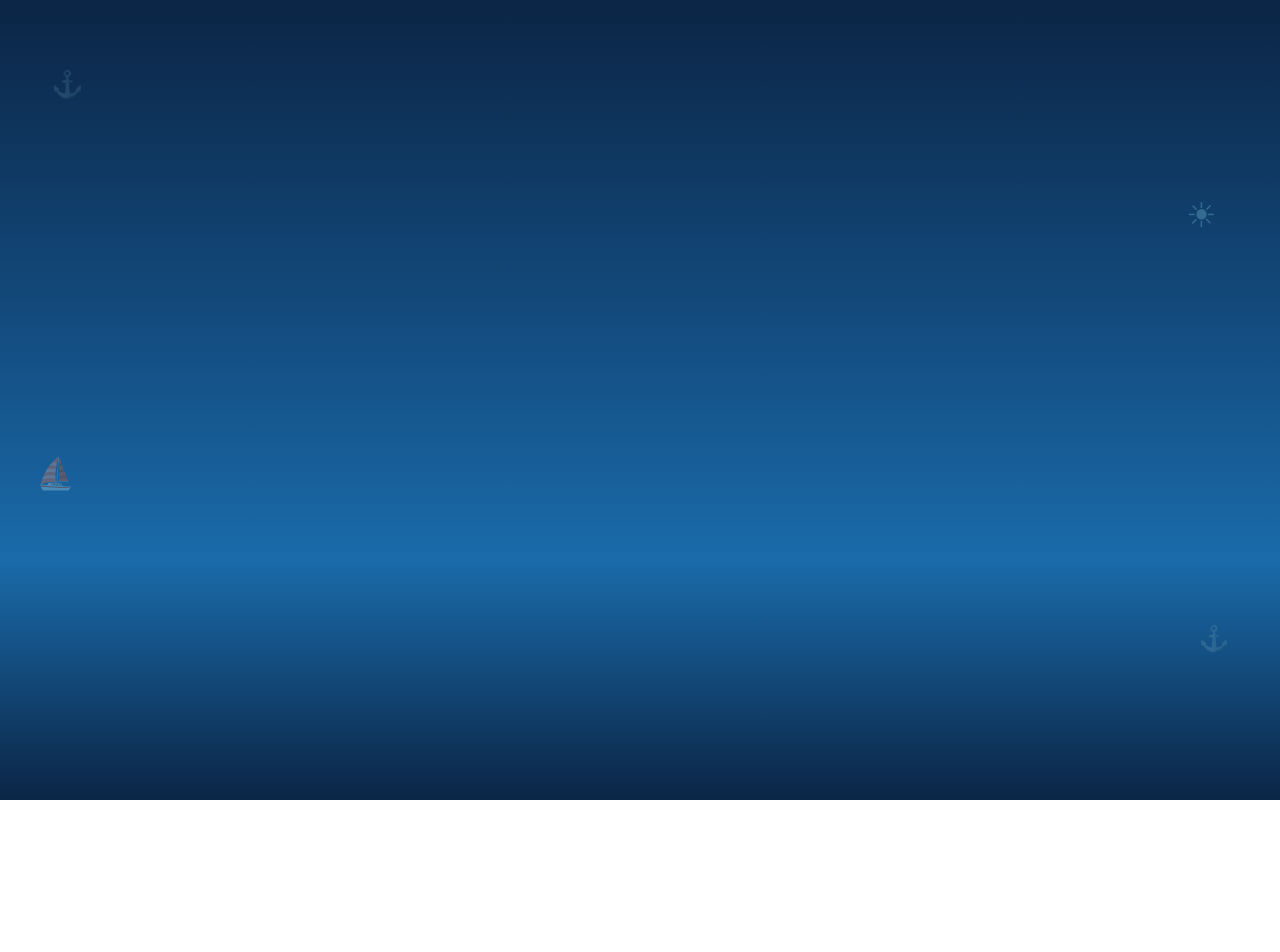
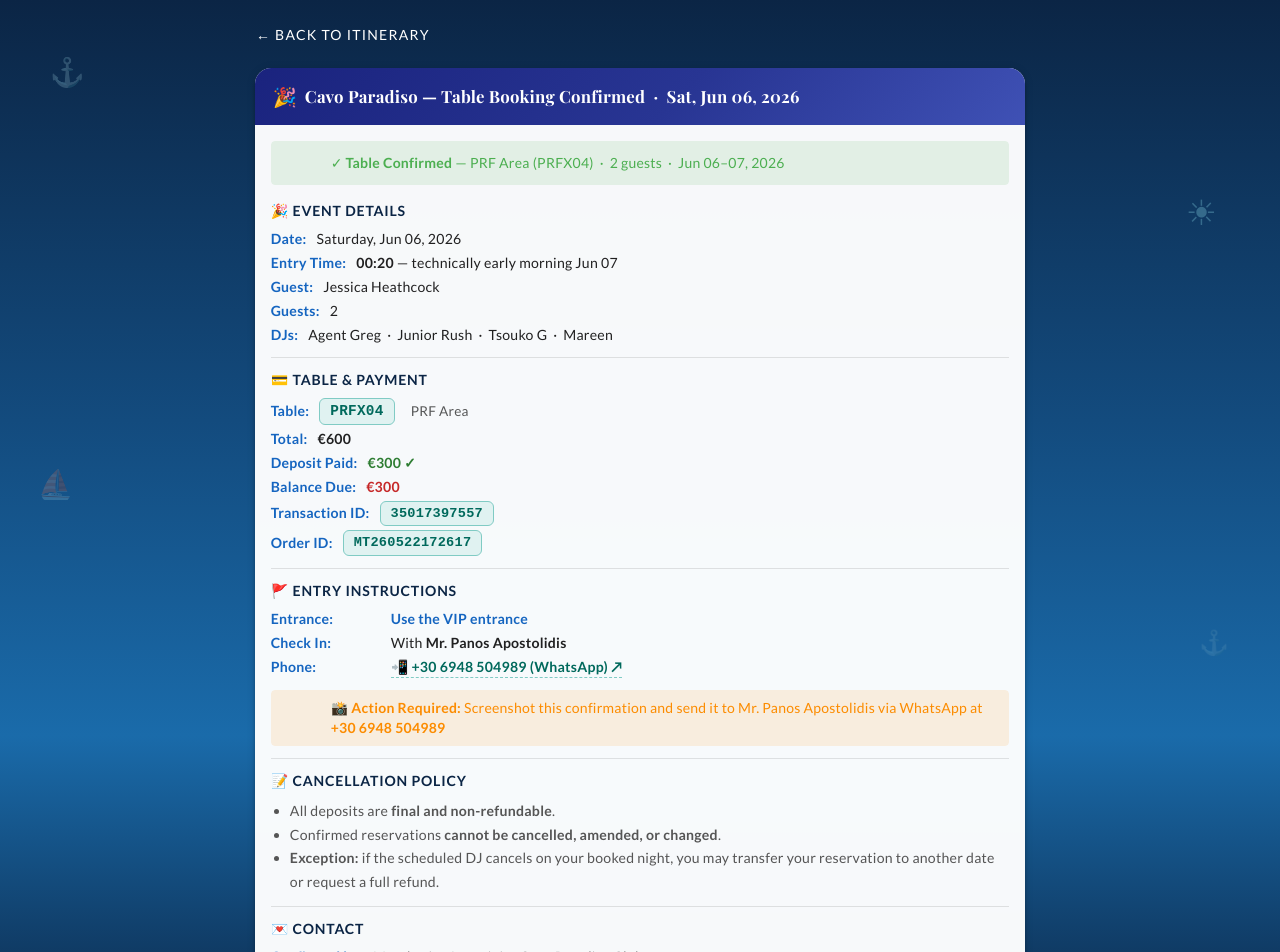
Before and after one commit to FlintShadey/Itenerary, a Vue app: page /#/cavo-paradiso in a window 1280 px wide. Before the commit this address had no page. Shown: the top 952 px of the page. Before the commit the page ends 800 px from the top, so only its background shows below. Built offline with nearby package versions, Linux system fonts and the light colour scheme.

Commit message:
Add Cavo Paradiso confirmed booking detail view

```diff
--- a/src/router.js
+++ b/src/router.js
@@ -7,6 +7,7 @@ import AthensWalkingDay from './views/AthensWalkingDay.vue'
 import EwrLayover from './views/EwrLayover.vue'
 import AigialosTransport from './views/AigialosTransport.vue'
 import KourosTransport from './views/KourosTransport.vue'
+import CavoParadiso from './views/CavoParadiso.vue'
 
 const routes = [
   { path: '/', component: Itinerary },
@@ -17,6 +18,7 @@ const routes = [
   { path: '/ewr-layover', component: EwrLayover },
   { path: '/aigialos-transport', component: AigialosTransport },
   { path: '/kouros-transport', component: KourosTransport },
+  { path: '/cavo-paradiso', component: CavoParadiso },
 ]
 
 export default createRouter({
--- /dev/null
+++ b/src/views/CavoParadiso.vue
@@ -0,0 +1,130 @@
+<template>
+  <v-main>
+    <v-container>
+      <v-row justify="center">
+        <v-col cols="12" md="10" lg="8">
+
+          <v-btn variant="text" color="white" class="mb-4 pl-0" @click="$router.back()">
+            &#8592; Back to Itinerary
+          </v-btn>
+
+          <!-- Confirmation Card -->
+          <v-card hover elevation="4" class="mb-6 itinerary-card">
+            <v-card-title class="card-header" style="background:linear-gradient(135deg,#1A237E 0%,#283593 55%,#3F51B5 100%)!important;color:#fff!important;">
+              <span class="card-header-icon">&#127881;</span>
+              Cavo Paradiso &mdash; Table Booking Confirmed &nbsp;&middot;&nbsp; Sat, Jun 06, 2026
+            </v-card-title>
+            <v-card-text class="pa-4">
+
+              <v-alert type="success" variant="tonal" density="compact" class="mb-4">
+                &#10003; <strong>Table Confirmed</strong> &mdash; PRF Area (PRFX04) &nbsp;&middot;&nbsp; 2 guests &nbsp;&middot;&nbsp; Jun 06–07, 2026
+              </v-alert>
+
+              <!-- Event details -->
+              <div class="benefits-heading mb-2">&#127881; Event Details</div>
+              <div class="confirm-row mb-1">
+                <span class="detail-label">Date:</span>
+                <span>Saturday, Jun 06, 2026</span>
+              </div>
+              <div class="confirm-row mb-1">
+                <span class="detail-label">Entry Time:</span>
+                <span><strong>00:20</strong> &mdash; technically early morning Jun 07</span>
+              </div>
+              <div class="confirm-row mb-1">
+                <span class="detail-label">Guest:</span>
+                <span>Jessica Heathcock</span>
+              </div>
+              <div class="confirm-row mb-1">
+                <span class="detail-label">Guests:</span>
+                <span>2</span>
+              </div>
+              <div class="confirm-row mb-3">
+                <span class="detail-label">DJs:</span>
+                <span>Agent Greg &nbsp;&middot;&nbsp; Junior Rush &nbsp;&middot;&nbsp; Tsouko G &nbsp;&middot;&nbsp; Mareen</span>
+              </div>
+
+              <v-divider class="my-3"></v-divider>
+
+              <!-- Table & Payment -->
+              <div class="benefits-heading mb-2">&#128179; Table &amp; Payment</div>
+              <div class="confirm-row mb-1">
+                <span class="detail-label">Table:</span>
+                <span class="confirm-code">PRFX04</span>
+                <span style="margin-left:6px;font-size:0.85rem;opacity:0.75;">PRF Area</span>
+              </div>
+              <div class="confirm-row mb-1">
+                <span class="detail-label">Total:</span>
+                <span style="font-weight:700;">&euro;600</span>
+              </div>
+              <div class="confirm-row mb-1">
+                <span class="detail-label">Deposit Paid:</span>
+                <span style="font-weight:700;color:#2E7D32;">&euro;300 &#10003;</span>
+              </div>
+              <div class="confirm-row mb-1">
+                <span class="detail-label">Balance Due:</span>
+                <span style="font-weight:700;color:#C62828;">&euro;300</span>
+              </div>
+              <div class="confirm-row mb-1">
+                <span class="detail-label">Transaction ID:</span>
+                <span class="confirm-code" style="font-size:0.85rem;">35017397557</span>
+              </div>
+              <div class="confirm-row mb-3">
+                <span class="detail-label">Order ID:</span>
+                <span class="confirm-code" style="font-size:0.85rem;">MT260522172617</span>
+              </div>
+
+              <v-divider class="my-3"></v-divider>
+
+              <!-- Entry Instructions -->
+              <div class="benefits-heading mb-2">&#128681; Entry Instructions</div>
+              <div class="confirm-row mb-1" style="align-items:flex-start;">
+                <span class="detail-label" style="min-width:110px;">Entrance:</span>
+                <span style="font-weight:600;color:#1565C0;">Use the <strong>VIP entrance</strong></span>
+              </div>
+              <div class="confirm-row mb-1" style="align-items:flex-start;">
+                <span class="detail-label" style="min-width:110px;">Check In:</span>
+                <span>With <strong>Mr. Panos Apostolidis</strong></span>
+              </div>
+              <div class="confirm-row mb-3" style="align-items:flex-start;">
+                <span class="detail-label" style="min-width:110px;">Phone:</span>
+                <a href="https://wa.me/306948504989" target="_blank" rel="noopener" class="med-link" style="font-weight:600;">&#128242; +30 6948 504989 (WhatsApp) &#8599;</a>
+              </div>
+
+              <v-alert type="warning" variant="tonal" density="compact" class="mb-3">
+                &#128248; <strong>Action Required:</strong> Screenshot this confirmation and send it to Mr. Panos Apostolidis via WhatsApp at <strong>+30 6948 504989</strong>
+              </v-alert>
+
+              <v-divider class="my-3"></v-divider>
+
+              <!-- Cancellation Policy -->
+              <div class="benefits-heading mb-2">&#128221; Cancellation Policy</div>
+              <ul style="font-size:0.88rem;line-height:1.7;padding-left:1.2rem;color:#555;">
+                <li>All deposits are <strong>final and non-refundable</strong>.</li>
+                <li>Confirmed reservations <strong>cannot be cancelled, amended, or changed</strong>.</li>
+                <li><strong>Exception:</strong> if the scheduled DJ cancels on your booked night, you may transfer your reservation to another date or request a full refund.</li>
+              </ul>
+
+              <v-divider class="my-3"></v-divider>
+
+              <!-- Contact -->
+              <div class="benefits-heading mb-2">&#128140; Contact</div>
+              <div class="confirm-row mb-1">
+                <span class="detail-label">Confirmed by:</span>
+                <span>Margharita Antonini &nbsp;&middot;&nbsp; Cavo Paradiso Club</span>
+              </div>
+              <div class="confirm-row mb-1">
+                <span class="detail-label">Booking Phone:</span>
+                <span>+1 415 860 2970</span>
+              </div>
+
+            </v-card-text>
+          </v-card>
+
+        </v-col>
+      </v-row>
+    </v-container>
+  </v-main>
+</template>
+
+<script setup>
+</script>
--- a/src/views/Itinerary.vue
+++ b/src/views/Itinerary.vue
@@ -729,10 +729,18 @@
 
                 <v-divider class="my-3"></v-divider>
 
-                <!-- Pending -->
-                <v-alert type="warning" variant="tonal" density="compact" class="mb-2">
-                  &#9203; <strong>Pending:</strong> Cavo Paradiso &mdash; emailed for table price
+                <!-- Cavo Paradiso confirmed -->
+                <v-alert type="success" variant="tonal" density="compact" class="mb-3">
+                  &#10003; <strong>Cavo Paradiso &mdash; Table Confirmed</strong> &mdash; PRFX04 &nbsp;&middot;&nbsp; 2 guests &nbsp;&middot;&nbsp; 00:20 (early Jun 07) &nbsp;&middot;&nbsp; &euro;300 balance due
                 </v-alert>
+
+                <div class="mt-2" style="text-align:right;">
+                  <router-link to="/cavo-paradiso" style="text-decoration:none;">
+                    <v-btn color="indigo-darken-3" variant="tonal" size="small">
+                      Full Details &nbsp;&#8250;
+                    </v-btn>
+                  </router-link>
+                </div>
 
               </v-card-text>
             </v-card>
```
